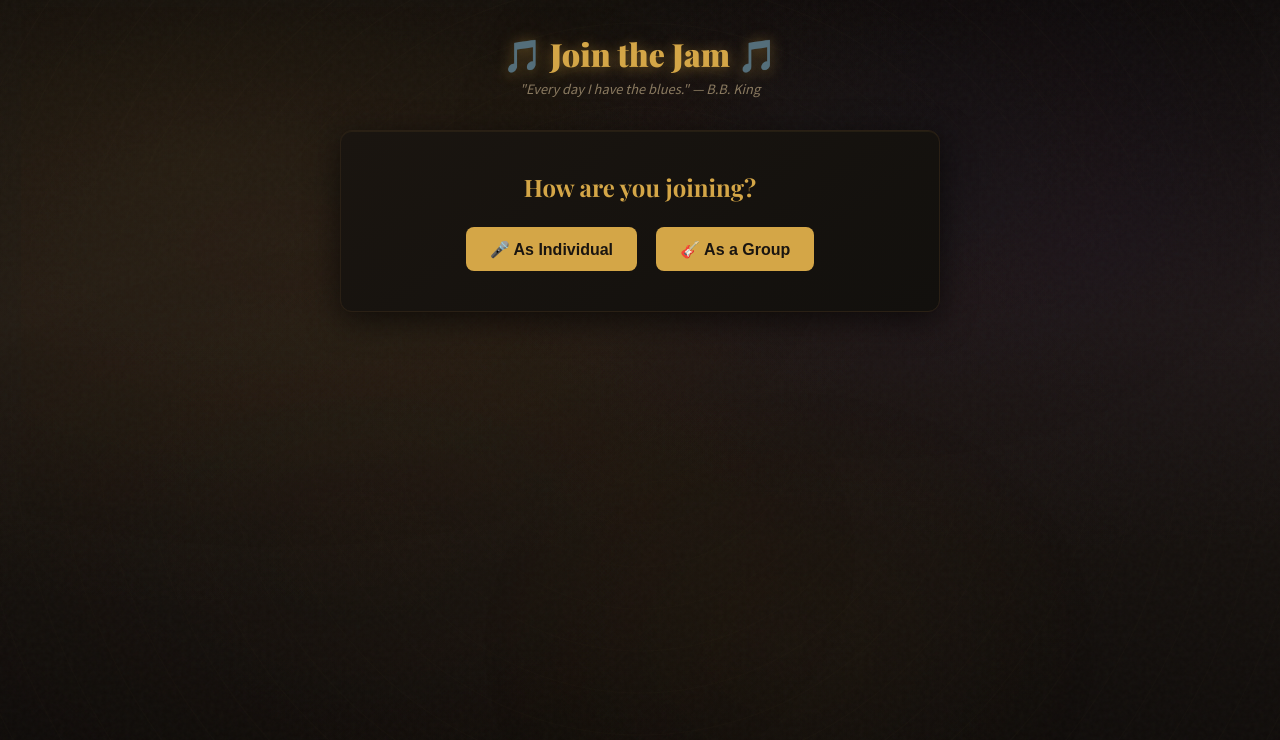
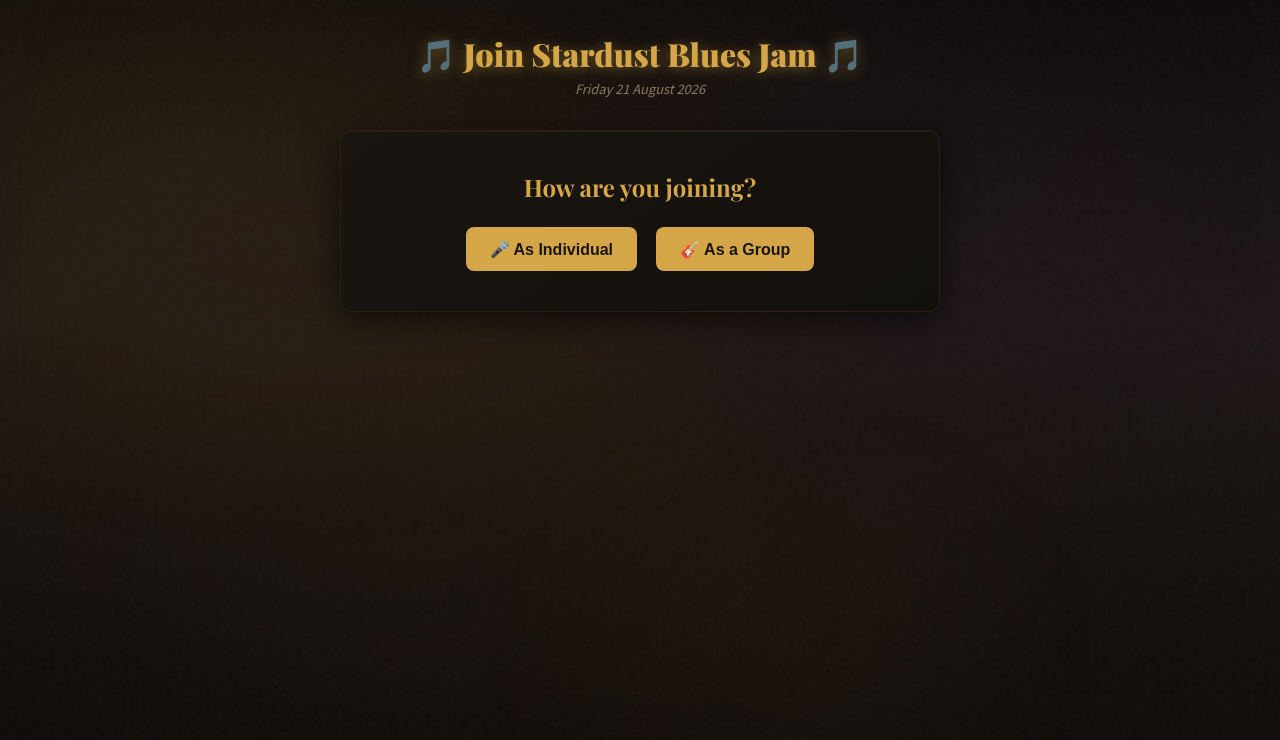
Before and after one commit to Nach-o/blues-jam-app, a website: page public/register.html in a window 1280 px wide. Drawn offline with nearby package versions, Linux system fonts and the light colour scheme.

Commit message:
feat: rename to Join Stardust Blues Jam with current date

```diff
--- a/public/register.html
+++ b/public/register.html
@@ -7,8 +7,11 @@
   <link rel="stylesheet" href="style.css">
 </head>
 <body>
-  <h1>&#127925; Join the Jam &#127925;</h1>
-  <p class="subtitle">"Every day I have the blues." &mdash; B.B. King</p>
+  <h1>&#127925; Join Stardust Blues Jam &#127925;</h1>
+  <p class="subtitle" id="jam-date"></p>
+  <script>
+    document.getElementById("jam-date").textContent = new Date().toLocaleDateString('en-GB', { weekday: 'long', day: 'numeric', month: 'long', year: 'numeric' });
+  </script>
 
   <!-- Step 1: Choose entry type -->
   <div class="container" id="step-type">
```
Also changed, not shown: public/index.html (+1 -1 lines), public/queue.html (+1 -1 lines).
